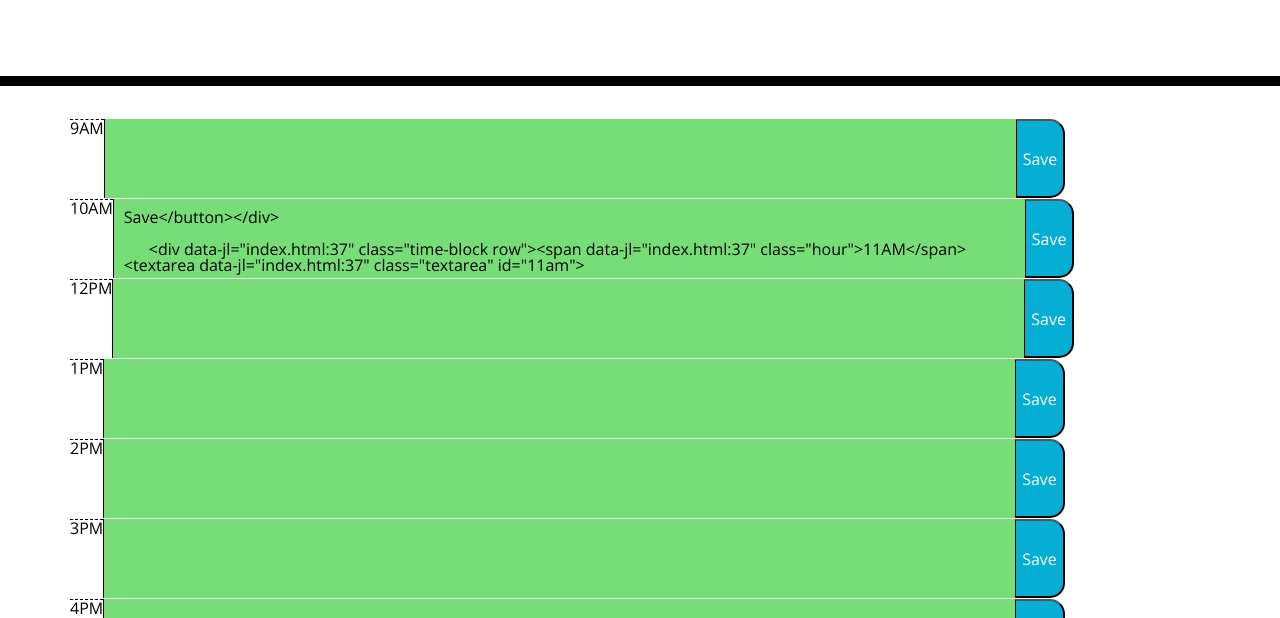
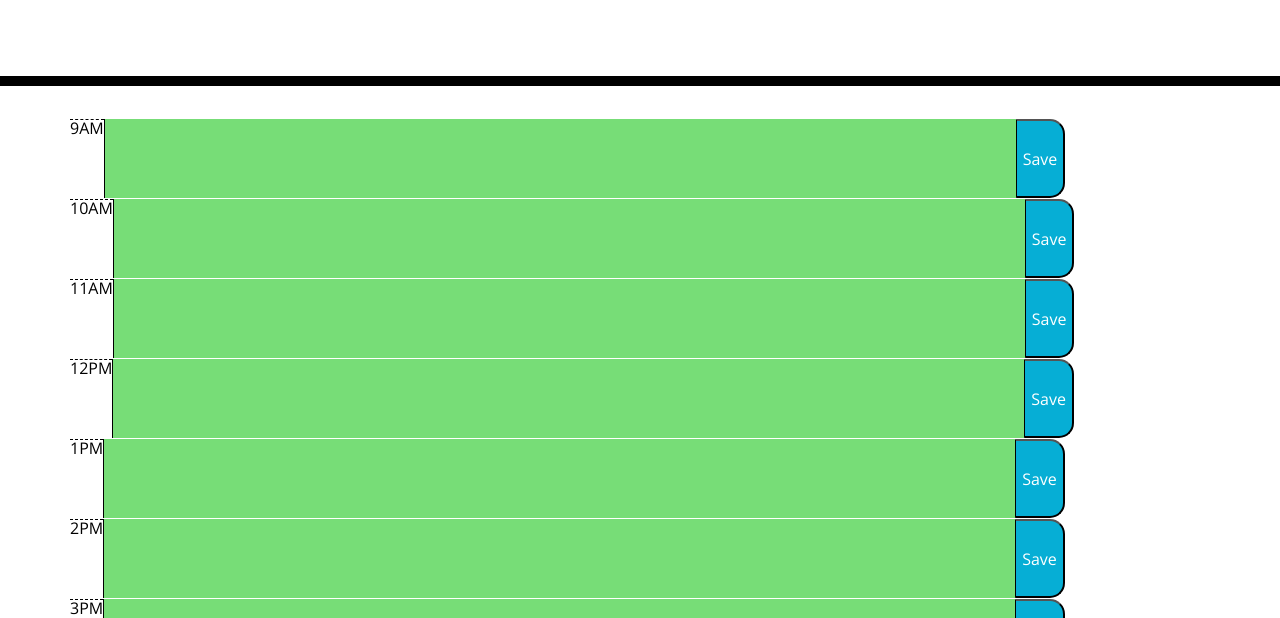
Before and after one commit to jh871/Daily-Planner-App, a plain HTML site: page index.html in a window 1280 px wide. Shown: the part 182-800 px from the top of the page. Drawn offline with nearby package versions, Linux system fonts and the light colour scheme.

Commit message:
fixed code format issue

```diff
--- a/index.html
+++ b/index.html
@@ -32,7 +32,7 @@
       <!-- Timeblocks go here -->
       <div class="time-block row"><span class="hour">9AM</span><textarea class="textarea" id="9am"></textarea><button class="saveBtn">Save</button></div>
 
-      <div class="time-block row"><span class="hour">10AM</span><textarea class="textarea" id="10am></textarea><button class="saveBtn">Save</button></div>
+      <div class="time-block row"><span class="hour">10AM</span><textarea class="textarea id="10am></textarea><button class="saveBtn">Save</button></div>
 
       <div class="time-block row"><span class="hour">11AM</span><textarea class="textarea" id="11am"></textarea><button class="saveBtn">Save</button></div>
 
```
